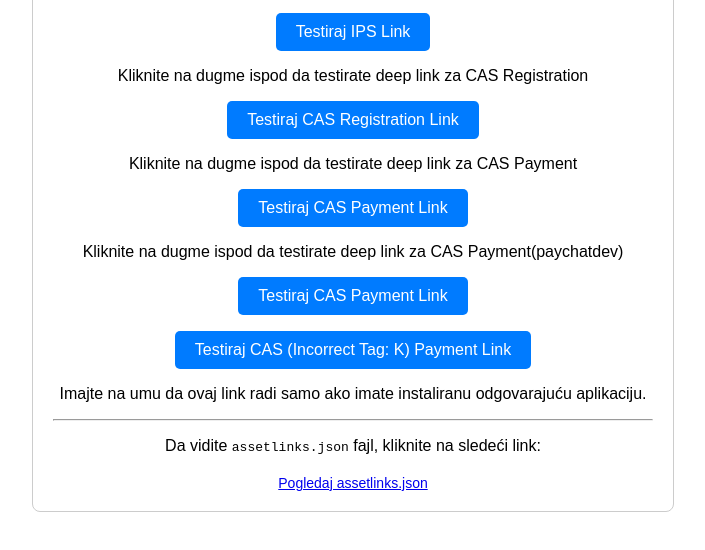
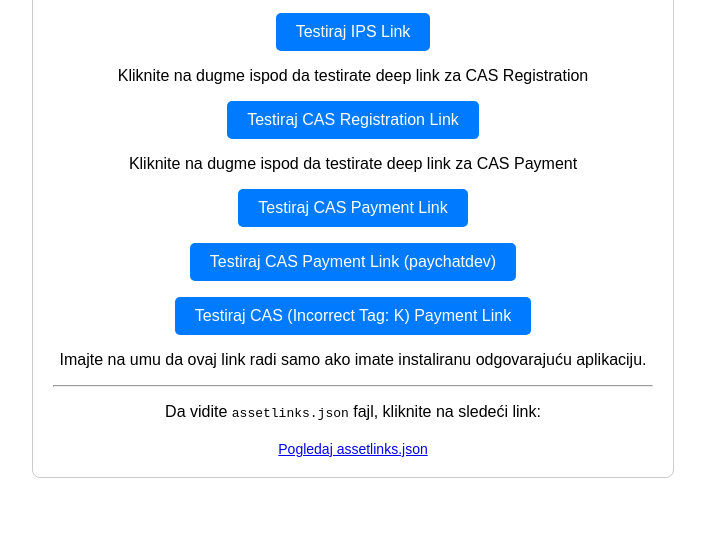
Before and after one commit to tjdroidtech/deeplink-test, a plain HTML site: page index.html in a window 1280 px wide. Shown: the part 180-730 px from the top of the page, without its empty margins (287-992 px from the left). Drawn offline with Linux system fonts and the light colour scheme.

Commit message:
Update index.html

```diff
--- a/index.html
+++ b/index.html
@@ -49,9 +49,9 @@
         <button onclick="window.location.href='https://tjdroidtech.github.io/ips/prenesi/fl/?data=SzpDQVN8VjowMXxDOjF8STpSU0QyMDAwLDAwfEE6MDYxMTg4OTc3MHxaOk1PQkw=\&callback=https%3A%2F%2Fwww.aikbank.rs%2Fstanovnistvo%2F';">
             Testiraj CAS Payment Link
         </button>
-        <p>Kliknite na dugme ispod da testirate deep link za CAS Payment(paychatdev)</p>
+        <p/>
         <button onclick="window.location.href='https://tjdroidtech.github.io/ips/prenesi/fl/?data=SzpDQVN8VjowMXxDOjF8STpSU0QyMDAwLDAwfEE6MDY1MjQyNDQwNXxaOk1PQkx8UzpaYWh0ZXYgcHJla28gUGF5Q2hhdC1hLnxESTpQQVlDSEFUMjc4&callback=viber%3A%2f%2fpa%3FchatURI%3Dpaychatdev';">
-            Testiraj CAS Payment Link
+            Testiraj CAS Payment Link (paychatdev)
         </button>
         <p/>
         <button onclick="window.location.href='https://tjdroidtech.github.io/ips/prenesi/fl/?data=SzpBU3xWOjAxfEM6MXxJOlJTRDIwMDAsMDB8QTowNjExODg5NzcwfFo6TU9CTA==\&callback=https%3A%2F%2Fwww.aikbank.rs%2Fstanovnistvo%2F';">
```
